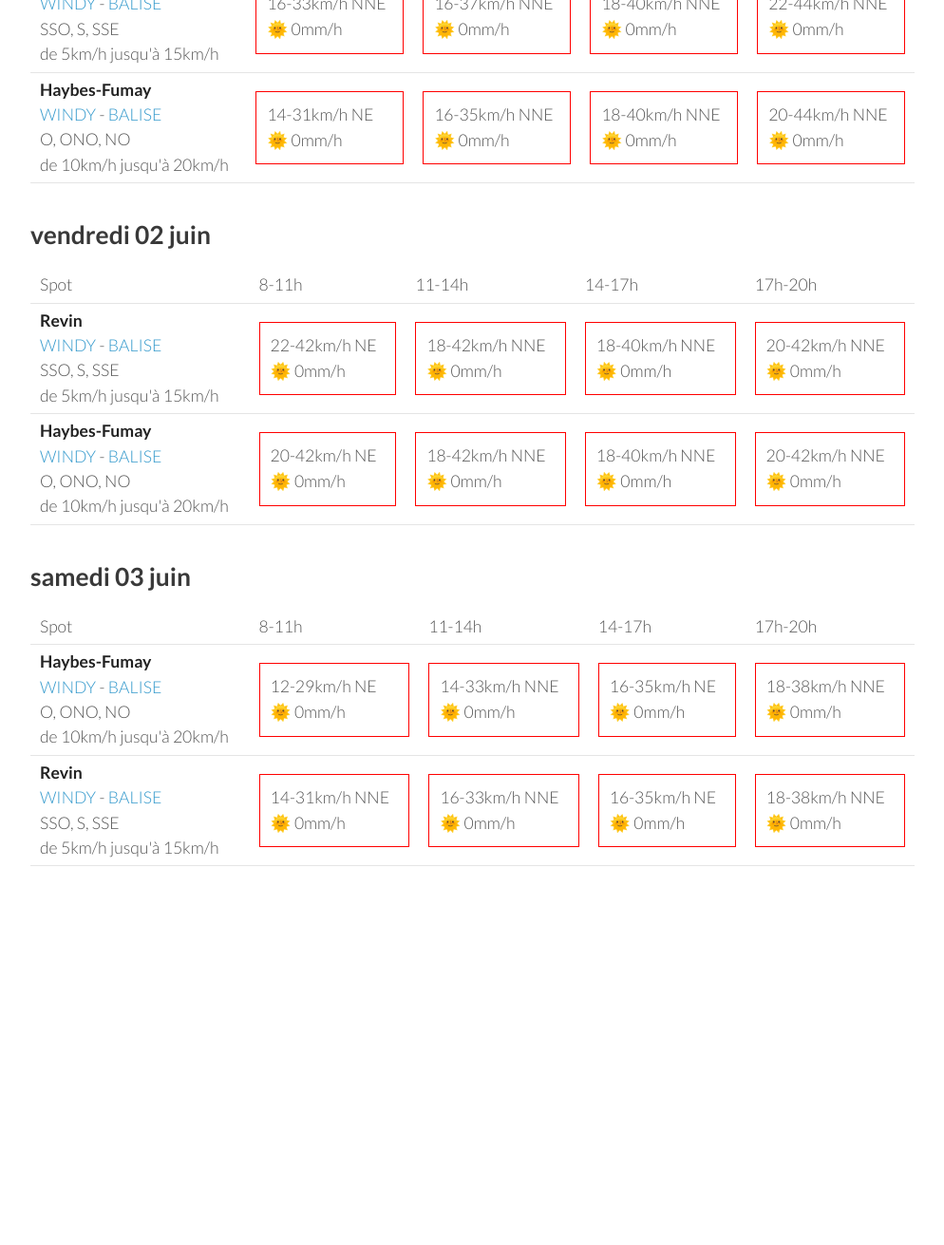
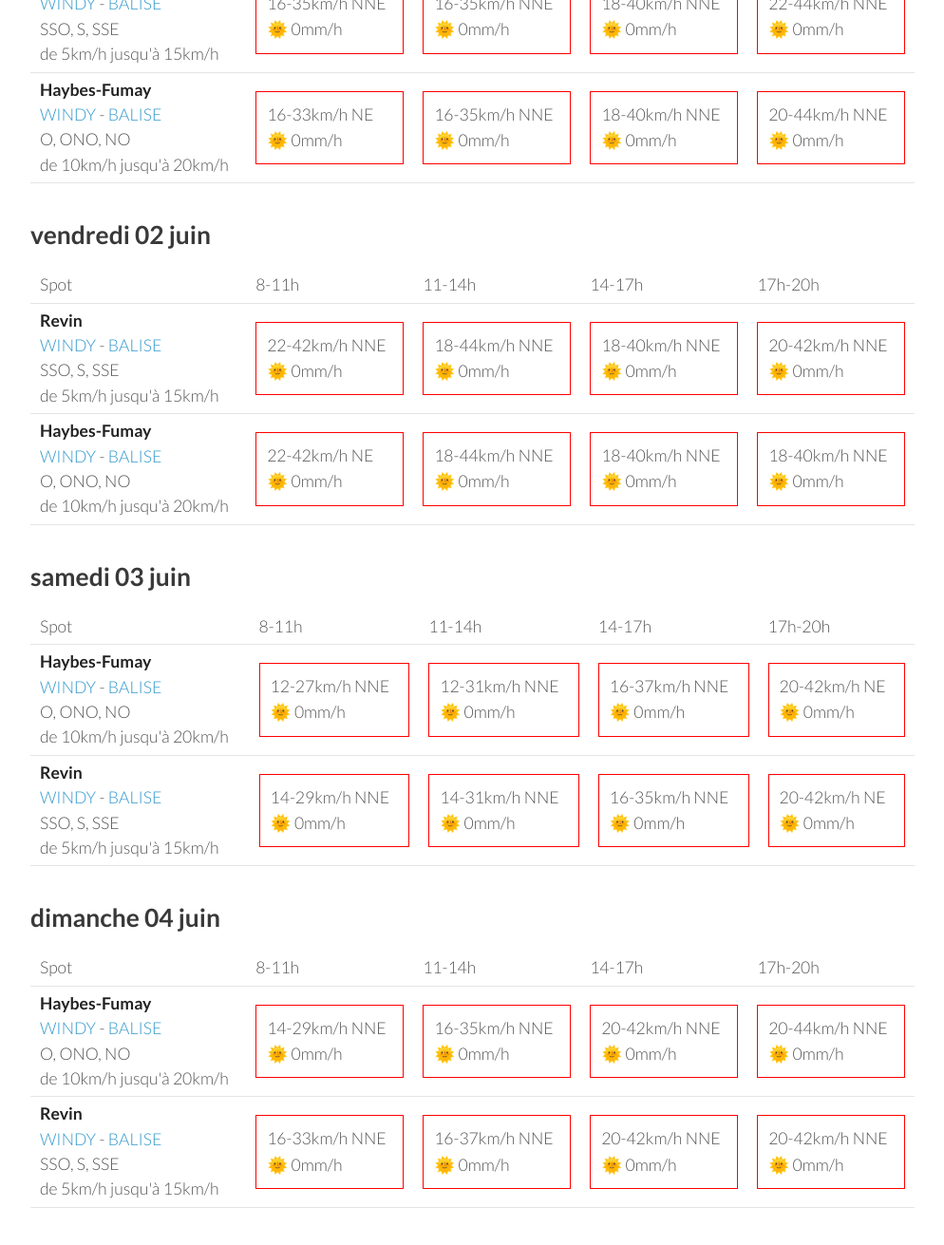
Before and after one commit to parapente-dans-le-nord/parapente-dans-le-nord.github.io, a Jekyll site: the page built from ardennes.markdown, in a window 1280 px wide and 1400 px high, scrolled down 1126 px. Shown: the top 1311 px of the window at 95% size, without its empty margins (26-1020 px from the left). Built offline with Jekyll 4.4.1, drawn with Linux system fonts in a browser that asks for light colours; before the commit the page ends 2166 px from its top, so only the background shows below that; some of the changed text lies outside the part shown.

Commit message:
update index.markdown

```diff
--- a/ardennes.markdown
+++ b/ardennes.markdown
@@ -96,8 +96,8 @@ page mise à jour le mardi 30 mai 06:10
 <tr>
         <td><strong>Revin</strong><br><a href="https://windy.com/49.948/4.625?49.543,4.625,8">WINDY</a> - <span class=""><a href="http://www.balisemeteo.com/balise.php?idBalise=5019">BALISE</a> </span><br> <span class="vent-favorable">SSO, S, SSE</span><br><span class="force-vent">de 5km/h jusqu'à 15km/h</span> </td>
 
-            <td><div class="not-flyable"><p>16-33km/h NNE</p><p>🌞 0mm/h</p></div></td>
-            <td><div class="not-flyable"><p>16-37km/h NNE</p><p>🌞 0mm/h</p></div></td>
+            <td><div class="not-flyable"><p>16-35km/h NNE</p><p>🌞 0mm/h</p></div></td>
+            <td><div class="not-flyable"><p>16-35km/h NNE</p><p>🌞 0mm/h</p></div></td>
             <td><div class="not-flyable"><p>18-40km/h NNE</p><p>🌞 0mm/h</p></div></td>
             <td><div class="not-flyable"><p>22-44km/h NNE</p><p>🌞 0mm/h</p></div></td>
 
@@ -106,7 +106,7 @@ page mise à jour le mardi 30 mai 06:10
 <tr>
         <td><strong>Haybes-Fumay</strong><br><a href="https://windy.com/49.998/4.715?49.913,4.738,10">WINDY</a> - <span class=""><a href="http://www.balisemeteo.com/balise.php?idBalise=104">BALISE</a> </span><br> <span class="vent-favorable">O, ONO, NO</span><br><span class="force-vent">de 10km/h jusqu'à 20km/h</span> </td>
 
-            <td><div class="not-flyable"><p>14-31km/h NE</p><p>🌞 0mm/h</p></div></td>
+            <td><div class="not-flyable"><p>16-33km/h NE</p><p>🌞 0mm/h</p></div></td>
             <td><div class="not-flyable"><p>16-35km/h NNE</p><p>🌞 0mm/h</p></div></td>
             <td><div class="not-flyable"><p>18-40km/h NNE</p><p>🌞 0mm/h</p></div></td>
             <td><div class="not-flyable"><p>20-44km/h NNE</p><p>🌞 0mm/h</p></div></td>
@@ -132,8 +132,8 @@ page mise à jour le mardi 30 mai 06:10
 <tr>
         <td><strong>Revin</strong><br><a href="https://windy.com/49.948/4.625?49.543,4.625,8">WINDY</a> - <span class=""><a href="http://www.balisemeteo.com/balise.php?idBalise=5019">BALISE</a> </span><br> <span class="vent-favorable">SSO, S, SSE</span><br><span class="force-vent">de 5km/h jusqu'à 15km/h</span> </td>
 
-            <td><div class="not-flyable"><p>22-42km/h NE</p><p>🌞 0mm/h</p></div></td>
-            <td><div class="not-flyable"><p>18-42km/h NNE</p><p>🌞 0mm/h</p></div></td>
+            <td><div class="not-flyable"><p>22-42km/h NNE</p><p>🌞 0mm/h</p></div></td>
+            <td><div class="not-flyable"><p>18-44km/h NNE</p><p>🌞 0mm/h</p></div></td>
             <td><div class="not-flyable"><p>18-40km/h NNE</p><p>🌞 0mm/h</p></div></td>
             <td><div class="not-flyable"><p>20-42km/h NNE</p><p>🌞 0mm/h</p></div></td>
 
@@ -142,10 +142,10 @@ page mise à jour le mardi 30 mai 06:10
 <tr>
         <td><strong>Haybes-Fumay</strong><br><a href="https://windy.com/49.998/4.715?49.913,4.738,10">WINDY</a> - <span class=""><a href="http://www.balisemeteo.com/balise.php?idBalise=104">BALISE</a> </span><br> <span class="vent-favorable">O, ONO, NO</span><br><span class="force-vent">de 10km/h jusqu'à 20km/h</span> </td>
 
-            <td><div class="not-flyable"><p>20-42km/h NE</p><p>🌞 0mm/h</p></div></td>
-            <td><div class="not-flyable"><p>18-42km/h NNE</p><p>🌞 0mm/h</p></div></td>
+            <td><div class="not-flyable"><p>22-42km/h NE</p><p>🌞 0mm/h</p></div></td>
+            <td><div class="not-flyable"><p>18-44km/h NNE</p><p>🌞 0mm/h</p></div></td>
             <td><div class="not-flyable"><p>18-40km/h NNE</p><p>🌞 0mm/h</p></div></td>
-            <td><div class="not-flyable"><p>20-42km/h NNE</p><p>🌞 0mm/h</p></div></td>
+            <td><div class="not-flyable"><p>18-40km/h NNE</p><p>🌞 0mm/h</p></div></td>
 
 
     </tr>
@@ -168,20 +168,20 @@ page mise à jour le mardi 30 mai 06:10
 <tr>
         <td><strong>Haybes-Fumay</strong><br><a href="https://windy.com/49.998/4.715?49.913,4.738,10">WINDY</a> - <span class=""><a href="http://www.balisemeteo.com/balise.php?idBalise=104">BALISE</a> </span><br> <span class="vent-favorable">O, ONO, NO</span><br><span class="force-vent">de 10km/h jusqu'à 20km/h</span> </td>
 
-            <td><div class="not-flyable"><p>12-29km/h NE</p><p>🌞 0mm/h</p></div></td>
-            <td><div class="not-flyable"><p>14-33km/h NNE</p><p>🌞 0mm/h</p></div></td>
-            <td><div class="not-flyable"><p>16-35km/h NE</p><p>🌞 0mm/h</p></div></td>
-            <td><div class="not-flyable"><p>18-38km/h NNE</p><p>🌞 0mm/h</p></div></td>
+            <td><div class="not-flyable"><p>12-27km/h NNE</p><p>🌞 0mm/h</p></div></td>
+            <td><div class="not-flyable"><p>12-31km/h NNE</p><p>🌞 0mm/h</p></div></td>
+            <td><div class="not-flyable"><p>16-37km/h NNE</p><p>🌞 0mm/h</p></div></td>
+            <td><div class="not-flyable"><p>20-42km/h NE</p><p>🌞 0mm/h</p></div></td>
 
 
     </tr>
 <tr>
         <td><strong>Revin</strong><br><a href="https://windy.com/49.948/4.625?49.543,4.625,8">WINDY</a> - <span class=""><a href="http://www.balisemeteo.com/balise.php?idBalise=5019">BALISE</a> </span><br> <span class="vent-favorable">SSO, S, SSE</span><br><span class="force-vent">de 5km/h jusqu'à 15km/h</span> </td>
 
+            <td><div class="not-flyable"><p>14-29km/h NNE</p><p>🌞 0mm/h</p></div></td>
             <td><div class="not-flyable"><p>14-31km/h NNE</p><p>🌞 0mm/h</p></div></td>
-            <td><div class="not-flyable"><p>16-33km/h NNE</p><p>🌞 0mm/h</p></div></td>
-            <td><div class="not-flyable"><p>16-35km/h NE</p><p>🌞 0mm/h</p></div></td>
-            <td><div class="not-flyable"><p>18-38km/h NNE</p><p>🌞 0mm/h</p></div></td>
+            <td><div class="not-flyable"><p>16-35km/h NNE</p><p>🌞 0mm/h</p></div></td>
+            <td><div class="not-flyable"><p>20-42km/h NE</p><p>🌞 0mm/h</p></div></td>
 
 
     </tr>
@@ -189,3 +189,39 @@ page mise à jour le mardi 30 mai 06:10
 </tbody>
 </table>
 {:/}
+## dimanche 04 juin
+
+{::nomarkdown}
+<table>
+  <tbody>
+    <tr>
+      <td>Spot</td>
+      <td>8-11h</td>
+      <td>11-14h</td>
+      <td>14-17h</td>
+      <td>17h-20h</td>
+    </tr>
+<tr>
+        <td><strong>Haybes-Fumay</strong><br><a href="https://windy.com/49.998/4.715?49.913,4.738,10">WINDY</a> - <span class=""><a href="http://www.balisemeteo.com/balise.php?idBalise=104">BALISE</a> </span><br> <span class="vent-favorable">O, ONO, NO</span><br><span class="force-vent">de 10km/h jusqu'à 20km/h</span> </td>
+
+            <td><div class="not-flyable"><p>14-29km/h NNE</p><p>🌞 0mm/h</p></div></td>
+            <td><div class="not-flyable"><p>16-35km/h NNE</p><p>🌞 0mm/h</p></div></td>
+            <td><div class="not-flyable"><p>20-42km/h NNE</p><p>🌞 0mm/h</p></div></td>
+            <td><div class="not-flyable"><p>20-44km/h NNE</p><p>🌞 0mm/h</p></div></td>
+
+
+    </tr>
+<tr>
+        <td><strong>Revin</strong><br><a href="https://windy.com/49.948/4.625?49.543,4.625,8">WINDY</a> - <span class=""><a href="http://www.balisemeteo.com/balise.php?idBalise=5019">BALISE</a> </span><br> <span class="vent-favorable">SSO, S, SSE</span><br><span class="force-vent">de 5km/h jusqu'à 15km/h</span> </td>
+
+            <td><div class="not-flyable"><p>16-33km/h NNE</p><p>🌞 0mm/h</p></div></td>
+            <td><div class="not-flyable"><p>16-37km/h NNE</p><p>🌞 0mm/h</p></div></td>
+            <td><div class="not-flyable"><p>20-42km/h NNE</p><p>🌞 0mm/h</p></div></td>
+            <td><div class="not-flyable"><p>20-42km/h NNE</p><p>🌞 0mm/h</p></div></td>
+
+
+    </tr>
+
+</tbody>
+</table>
+{:/}
```
Also changed, not shown: other parts of ardennes.markdown (+1 -1 lines).
